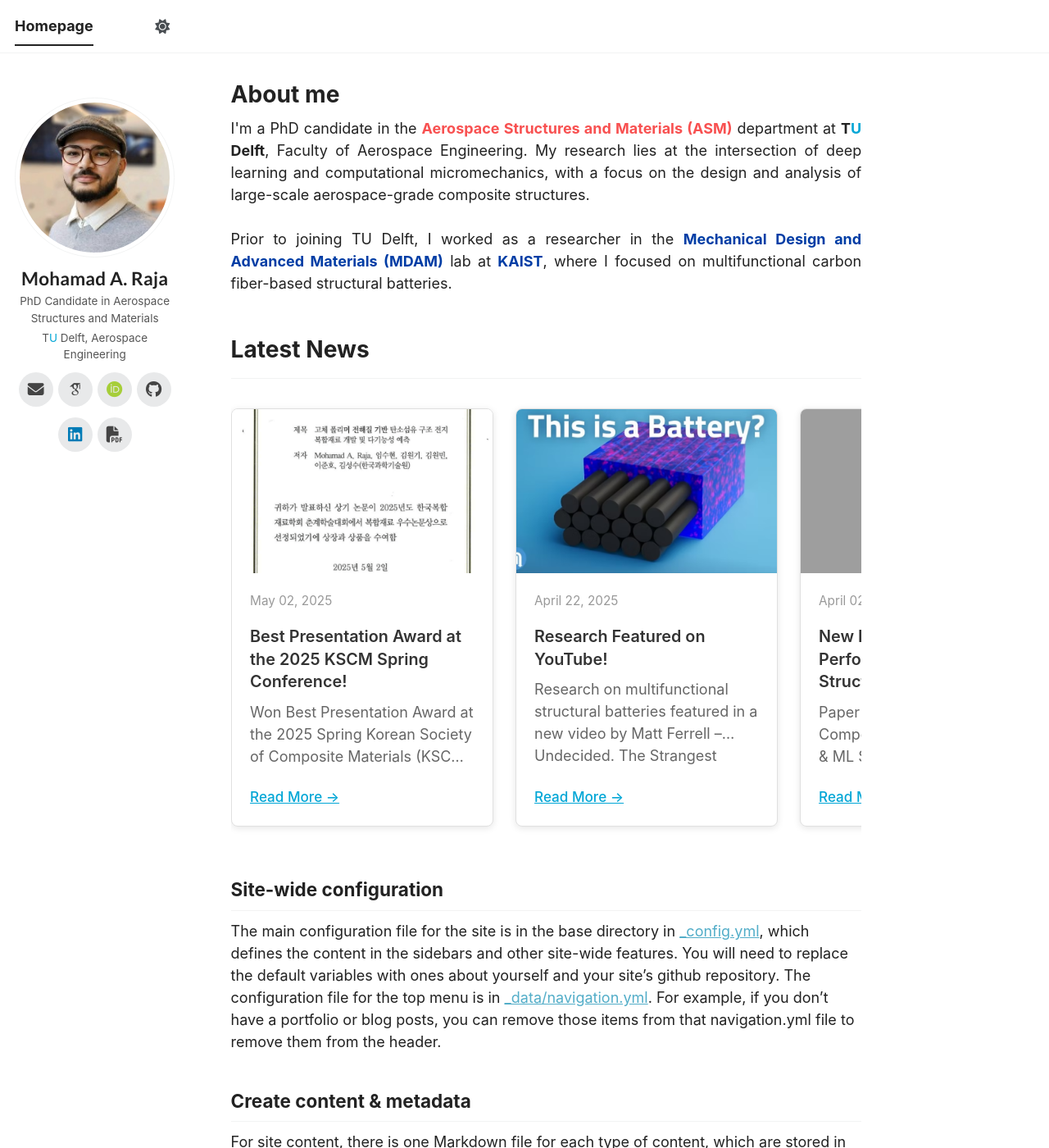
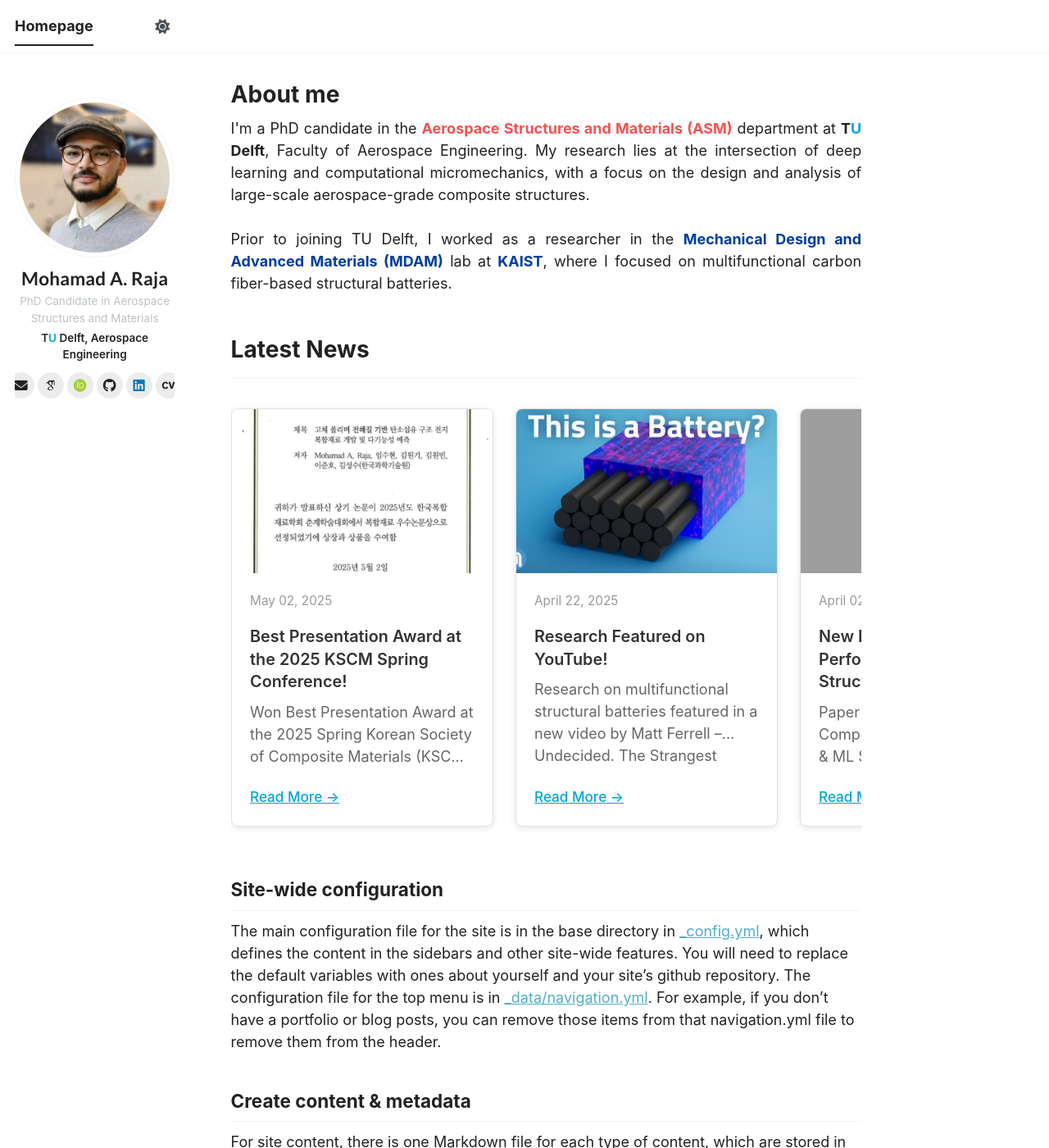
Before and after one commit to MohamadA-RJ/mohamada-rj.github.io, a Jekyll site: the page built from _pages/about.md, in a window 1280 px wide and 1400 px high. Shown: the whole window at 82% size. Built offline with Jekyll 4.4.1, drawn with Linux system fonts in a browser that asks for light colours; some web fonts are replaced; a script bundle is joined from its source files by our own code; library files that are not in the unit come from our copies; grey boxes are pictures that could not be loaded.

Commit message:
Fixed Socials apperance

```diff
--- a/_includes/author-profile.html
+++ b/_includes/author-profile.html
@@ -131,7 +131,7 @@
         <li><a href="https://www.linkedin.com/in/{{ author.linkedin }}"><i class="fab fa-fw fa-linkedin icon-pad-right" aria-hidden="true"></i>LinkedIn</a></li>
       {% endif %}
       {% if author.cv %}
-        <li><a href="{{ author.cv }}" target="_blank" rel="noopener noreferrer"><i class="fas fa-fw fa-file-pdf icon-pad-right" aria-hidden="true"></i>CV</a></li>
+        <li><a href="{{ author.cv }}" target="_blank" rel="noopener noreferrer"><i class="ai ai-cv ai-fw icon-pad-right" aria-hidden="true"></i>CV</a></li>
       {% endif %}
       {% if author.mastodon %}
         <li><a href="{{ author.mastodon }}"><i class="fab fa-fw fa-mastodon icon-pad-right" aria-hidden="true"></i>Mastodon</a></li>
--- a/_sass/layout/_sidebar.scss
+++ b/_sass/layout/_sidebar.scss
@@ -219,7 +219,7 @@
   margin: 0;
   font-family: 'Lato', $sans-serif;
   font-size: 0.85em;
-  color: #555;
+  color: var(--global-text-color-light);
 
   @include breakpoint($large) {
     margin-top: 4px;
@@ -231,7 +231,8 @@
   margin: 0;
   font-family: 'Lato', $sans-serif;
   font-size: 0.8em;
-  color: #555;
+  color: var(--global-text-color);
+  font-weight: 600;
 
   @include breakpoint($large) {
     margin-top: 2px;
@@ -284,8 +285,8 @@
 
   @include breakpoint($large) {
     display: flex;
-    flex-wrap: wrap;
-    gap: 6px;
+    flex-wrap: nowrap;
+    gap: 4px;
     align-items: center;
     justify-content: center;
     position: relative;
@@ -314,24 +315,24 @@
         display: inline-flex !important;
         align-items: center;
         justify-content: center;
-        width: 42px;
-        height: 42px;
+        width: 32px;
+        height: 32px;
         border-radius: 50%;
-        background: #e8e9ea;
-        color: #444;
+        background: rgba(128, 128, 128, 0.15);
+        color: var(--global-text-color);
         padding: 0;
         margin-bottom: 0;
         font-size: 0; // hides text nodes
 
         i {
-          font-size: 1.1rem;
+          font-size: 0.9rem;
           margin: 0;
           padding: 0;
         }
 
         &:hover {
-          background: #444;
-          color: #fff;
+          background: var(--global-text-color);
+          color: var(--global-bg-color);
           text-decoration: none;
         }
       }
```
